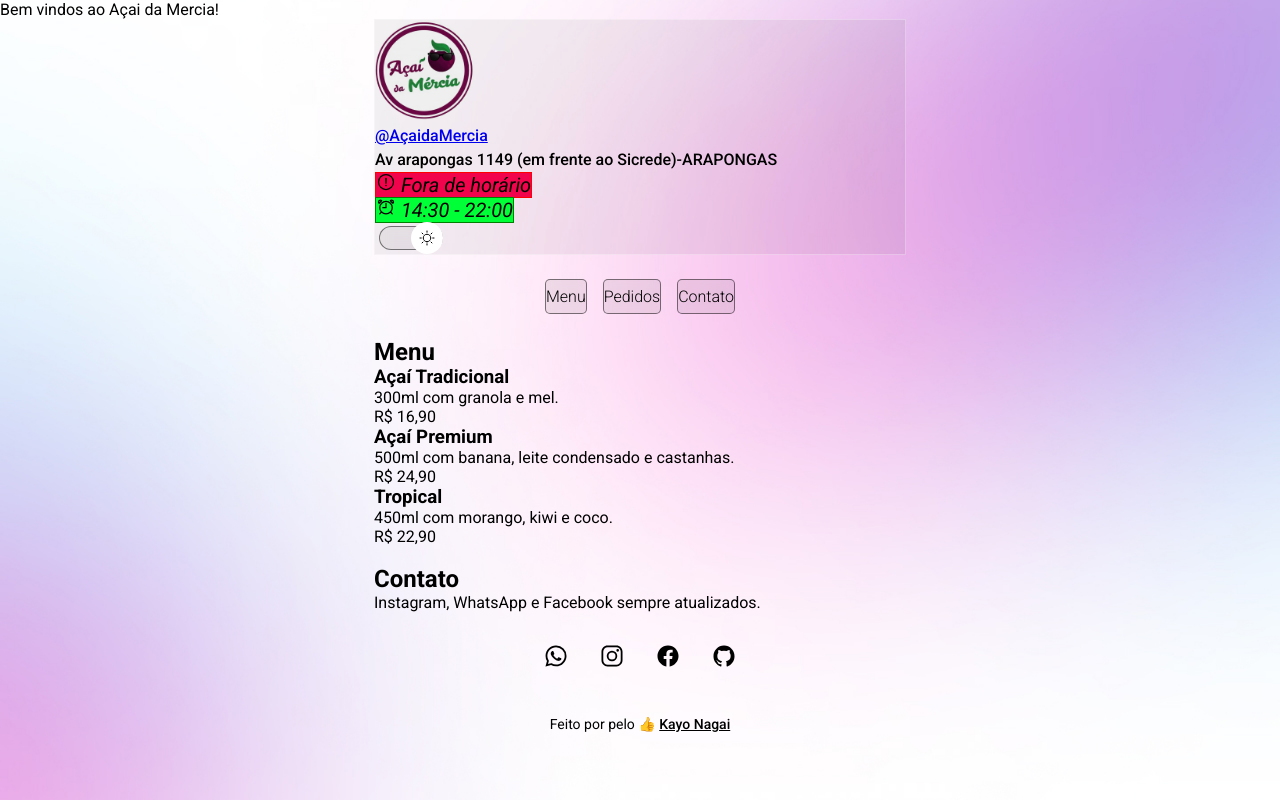
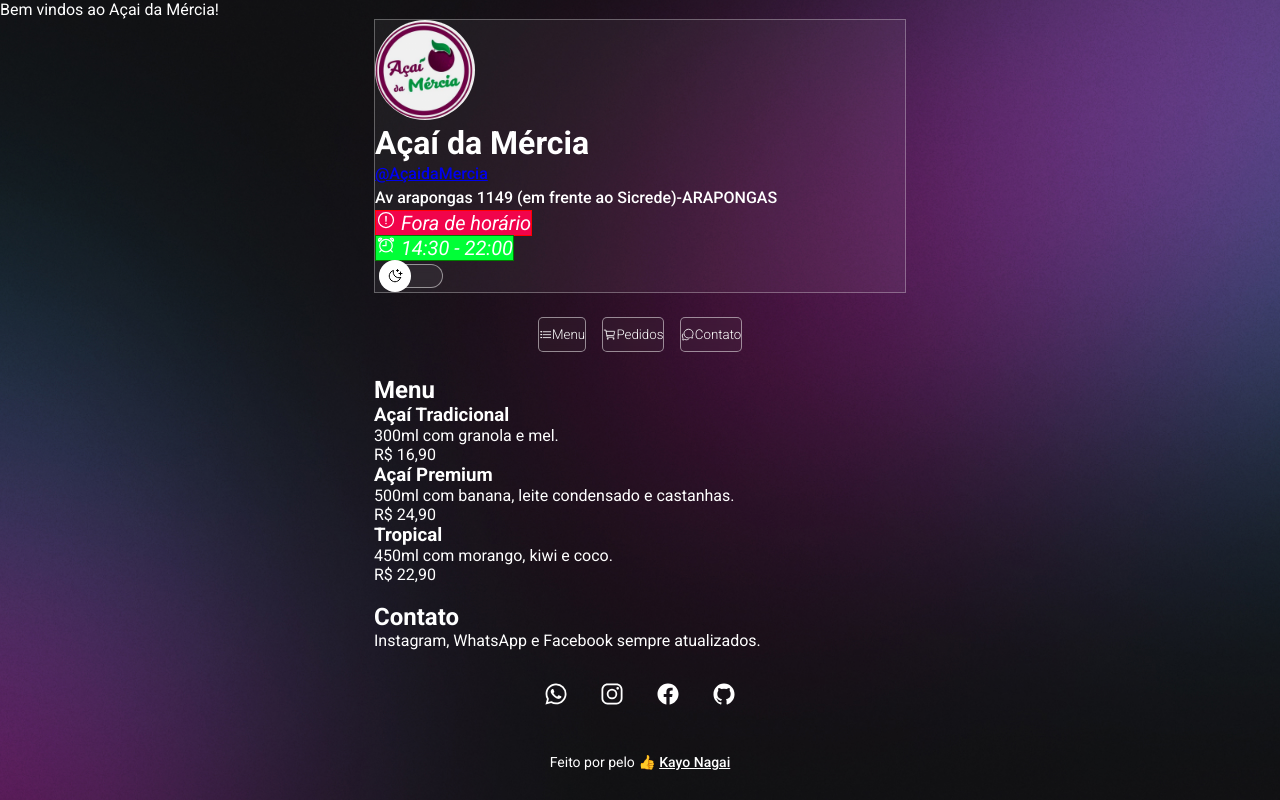
Before and after one commit to Kayo-Nagai117/Acaia_da_Mercia, a website: page index.html in a window 1280 px wide. Drawn offline with nearby package versions, Linux system fonts and the light colour scheme.

Commit message:
Refactor code structure for improved readability and maintainability

```diff
--- a/index.html
+++ b/index.html
@@ -1,5 +1,5 @@
 <!DOCTYPE html>
-<html lang="pt-BR" class="light">
+<html lang="pt-BR" class="">
   <head>
 
     <!-- Importação da fonte Roboto do Google Fonts -->
@@ -15,7 +15,7 @@
     <!-- Link para o arquivo CSS externo -->
     <link rel="stylesheet" href="style.css">
 
-
+    <!-- Título da página -->
     <title>ACAI da Mercia</title>
 
   </head>
@@ -31,8 +31,10 @@
         <aside class="q-drawer q-drawer--left q-drawer--bordered q-layout--prevent"></aside>
       </div-->
 
-        <p>Bem vindos ao Açai da Mercia!</p>
+      <!-- Mensagem de boas-vindas -->
+        <p>Bem vindos ao Açai da Mércia!</p>
 
+        <!-- Container principal -->
       <div id="container">
         <header>
           <!-- Perfil do usuário -->
@@ -40,7 +42,10 @@
 
               <img src="./assets/Açai_da_Mercia.jpg" alt="Logo do Açai da Mercia"  class="foto" id="logo">
 
-                  <p class="brand-name"><a href="https://www.instagram.com/acaidamercia" target="_blank">@AçaidaMercia</a></p>
+                    <h1 class="brand-title">Açaí da Mércia</h1>
+
+                    <p class="instragram"><a href="https://www.instagram.com/acaidamercia" target="_blank">@AçaidaMercia</a></p>
+
                     <p class="brand-sutitle">Av arapongas 1149 (em frente ao Sicrede)-ARAPONGAS</p>
 
                 <!-- Status de funcionamento -->
@@ -54,6 +59,7 @@
                 <div class="informacoes-status">
                   <span class="hours">
                     <i><ion-icon name="alarm-outline"></ion-icon></i>
+
                     <i class="materaial-icons q-icon notransate" aria-hidden="true" role="presentation">14:30 - 22:00</i>
                   </span>
                 </div>
@@ -75,19 +81,19 @@
 
             <li>
 
-            <a id="Menu" class="section-card" type="button" onclick="abrirModal('menu')">Menu</a>
+              <button id="Menu" class="section-card" type="button" onclick="abrirModal('menu')"> <ion-icon name="list-outline"></ion-icon>Menu</button>
 
             </li>
 
             <li>
 
-            <a id="Pedidos" class="section-card" type="button" onclick="abrirModal('pedidos')">Pedidos</a>
+              <button id="Pedidos" class="section-card" type="button" onclick="abrirModal('pedidos')"> <ion-icon name="cart-outline"></ion-icon> Pedidos</button>
 
             </li>
 
             <li>
 
-            <a id="Contato" class="section-card" type="button" onclick="abrirModal('contato')">Contato</a>
+              <button id="Contato" class="section-card" type="button" onclick="abrirModal('contato')"><ion-icon name="chatbubbles-outline"></ion-icon> Contato</button>
 
             </li>
 
--- a/script.js
+++ b/script.js
@@ -4,7 +4,7 @@
 
 function updateTheme() {
 	if (html.classList.contains("light")) {
-		logo.src = "./assets/Açai_da_Mercia_light.png";
+		logo.src = "./assets/Açai_da_Mercia_Light.jpg";
 	} else {
 		logo.src = "./assets/Açai_da_Mercia.jpg";
 	}
--- a/style.css
+++ b/style.css
@@ -170,7 +170,8 @@
 	padding: 24px 0;
 }
 
-ul li a {
+nav button {
+	cursor: pointer;
 	display: flex;
 	justify-content: center;
 	height: 35px;
@@ -183,14 +184,14 @@
 	backdrop-filter: blur(5px);
 	-webkit-backdrop-filter: blur(5px);
 
-	text-decoration: none;
+	/*text-decoration: none;*/
 	font-weight: 350;
 
 	transition: background 0.3s;
 }
 
 /*pseudo-selector*/
-ul li a:hover {
+nav button:hover {
 	background: var(--surface-color-hover);
 	border: 1.5px solid var(--text-color);
 }
```
Also changed, not shown: README.md, assets/Açai_da_Mercia_Light.jpg (added), assets/Site_da_Mercia.jpg (added), 1 other file. Lines whose indentation alone changed are shown as unchanged.
